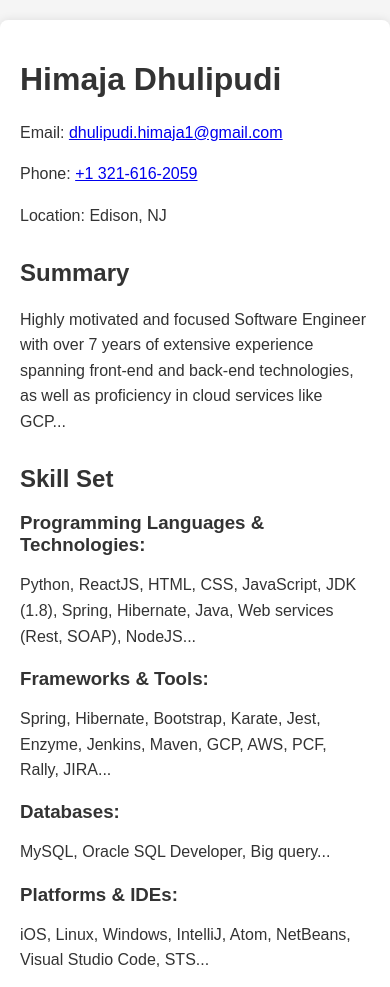
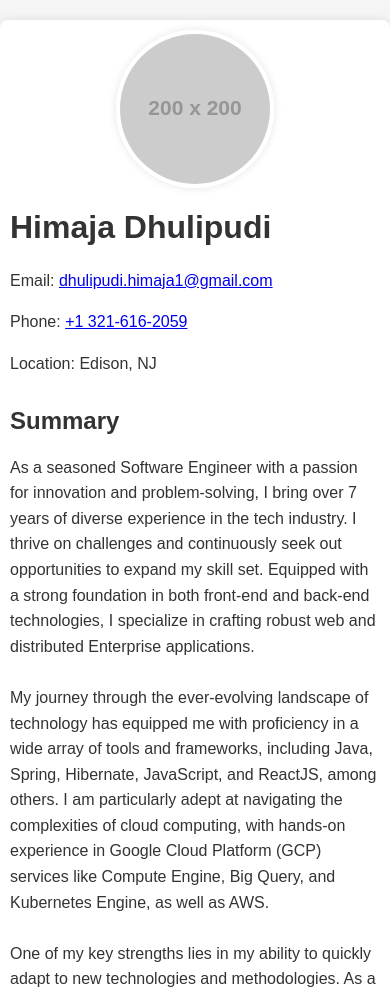
Before and after one commit to himajadhulipudi17/portfolio, a plain HTML site: page index.html in a window 390 px wide. Shown: the top 987 px of the page. Drawn offline with Linux system fonts and the light colour scheme; placeholder pictures from the web are drawn by us.

Commit message:
Update index.html

```diff
--- a/index.html
+++ b/index.html
@@ -57,11 +57,36 @@
         .skillset h3 {
             margin-bottom: 10px;
         }
+
+        /* New styles for image and responsiveness */
+        .profile-image {
+            display: block;
+            margin: 0 auto 20px;
+            width: 200px;
+            height: 200px;
+            border-radius: 50%;
+            object-fit: cover;
+            border: 4px solid #fff;
+            box-shadow: 0 0 10px rgba(0, 0, 0, 0.1);
+        }
+
+        @media only screen and (max-width: 600px) {
+            .container {
+                padding: 10px;
+            }
+
+            .profile-image {
+                width: 150px;
+                height: 150px;
+            }
+        }
     </style>
 </head>
 
 <body>
     <div class="container">
+        <img class="profile-image" src="https://via.placeholder.com/200" alt="Himaja Dhulipudi">
+
         <h1>Himaja Dhulipudi</h1>
         <div class="contact-info">
             <p>Email: <a href="mailto:dhulipudi.himaja1@gmail.com">dhulipudi.himaja1@gmail.com</a></p>
@@ -69,42 +94,41 @@
             <p>Location: Edison, NJ</p>
         </div>
 
-        <div class="section-title">
-            <h2>Summary</h2>
-            <p>
-                Highly motivated and focused Software Engineer with over 7 years of extensive experience spanning front-end
-                and back-end technologies, as well as proficiency in cloud services like GCP...
-                <!-- Your summary goes here -->
-            </p>
-        </div>
+<div class="section-title">
+    <h2>Summary</h2>
+    <p>
+        As a seasoned Software Engineer with a passion for innovation and problem-solving, I bring over 7 years of diverse experience in the tech industry. I thrive on challenges and continuously seek out opportunities to expand my skill set. Equipped with a strong foundation in both front-end and back-end technologies, I specialize in crafting robust web and distributed Enterprise applications.
+        <br><br>
+        My journey through the ever-evolving landscape of technology has equipped me with proficiency in a wide array of tools and frameworks, including Java, Spring, Hibernate, JavaScript, and ReactJS, among others. I am particularly adept at navigating the complexities of cloud computing, with hands-on experience in Google Cloud Platform (GCP) services like Compute Engine, Big Query, and Kubernetes Engine, as well as AWS.
+        <br><br>
+        One of my key strengths lies in my ability to quickly adapt to new technologies and methodologies. As a fast learner, I embrace challenges head-on and thrive in dynamic environments. Certified in Google Cloud Platform (Associate Cloud Engineer) and AWS (Certified Developer - Associate), I am committed to staying at the forefront of industry trends and best practices.
+        <br><br>
+        Beyond technical prowess, I am known for my effective communication skills and collaborative spirit. I excel in cross-functional teams, leveraging my strong analytical abilities to deliver innovative solutions tailored to meet the unique needs of each project. I am passionate about driving positive change through technology and am always eager to take on new opportunities that push the boundaries of what's possible.
+    </p>
+</div>
 
         <div class="section-title skillset">
             <h2>Skill Set</h2>
             <h3>Programming Languages & Technologies:</h3>
             <p>
-                Python, ReactJS, HTML, CSS, JavaScript, JDK (1.8), Spring, Hibernate, Java, Web services (Rest, SOAP),
-                NodeJS...
-                <!-- Your skill set goes here -->
+                Python, ReactJS, HTML, CSS, JavaScript, JDK (1.8), Spring, Hibernate, Java, Web services (Rest, SOAP)
+
             </p>
             <h3>Frameworks & Tools:</h3>
             <p>
-                Spring, Hibernate, Bootstrap, Karate, Jest, Enzyme, Jenkins, Maven, GCP, AWS, PCF, Rally, JIRA...
-                <!-- Your frameworks and tools go here -->
+                Spring, Hibernate, Bootstrap, Karate, Jest, Enzyme, Jenkins, Maven, GCP, AWS, PCF, Rally, JIRA.
             </p>
             <h3>Databases:</h3>
             <p>
-                MySQL, Oracle SQL Developer, Big query...
-                <!-- Your database skills go here -->
+                MySQL, Oracle SQL Developer, Big query.
             </p>
             <h3>Platforms & IDEs:</h3>
             <p>
-                iOS, Linux, Windows, IntelliJ, Atom, NetBeans, Visual Studio Code, STS...
-                <!-- Your platform and IDE skills go here -->
+                iOS, Linux, Windows, IntelliJ, Atom, NetBeans, Visual Studio Code, STS.
             </p>
             <h3>Version Control:</h3>
             <p>
                 Git, GitHub...
-                <!-- Your version control skills go here -->
             </p>
         </div>
 
@@ -116,7 +140,7 @@
                 <p>
                     Participated in conversations about the design and architecture of our codebases, upcoming new builds,
                     and code refactors...
-                    <!-- Your responsibilities at Shoptelligence -->
+                    <!-- Responsibilities at Shoptelligence -->
                 </p>
             </div>
 
@@ -124,11 +148,11 @@
                 <h3>Ford, Detroit, MI (Jan 2019 to Jul 2022)</h3>
                 <p>
                     Developed user-friendly web application using ReactJS...
-                    <!-- Your responsibilities at Ford -->
+                    <!-- Responsibilities at Ford -->
                 </p>
             </div>
 
-            <!-- Add more experience sections as needed -->
+            <!--More experience-->
         </div>
 
         <div class="section-title">
```
